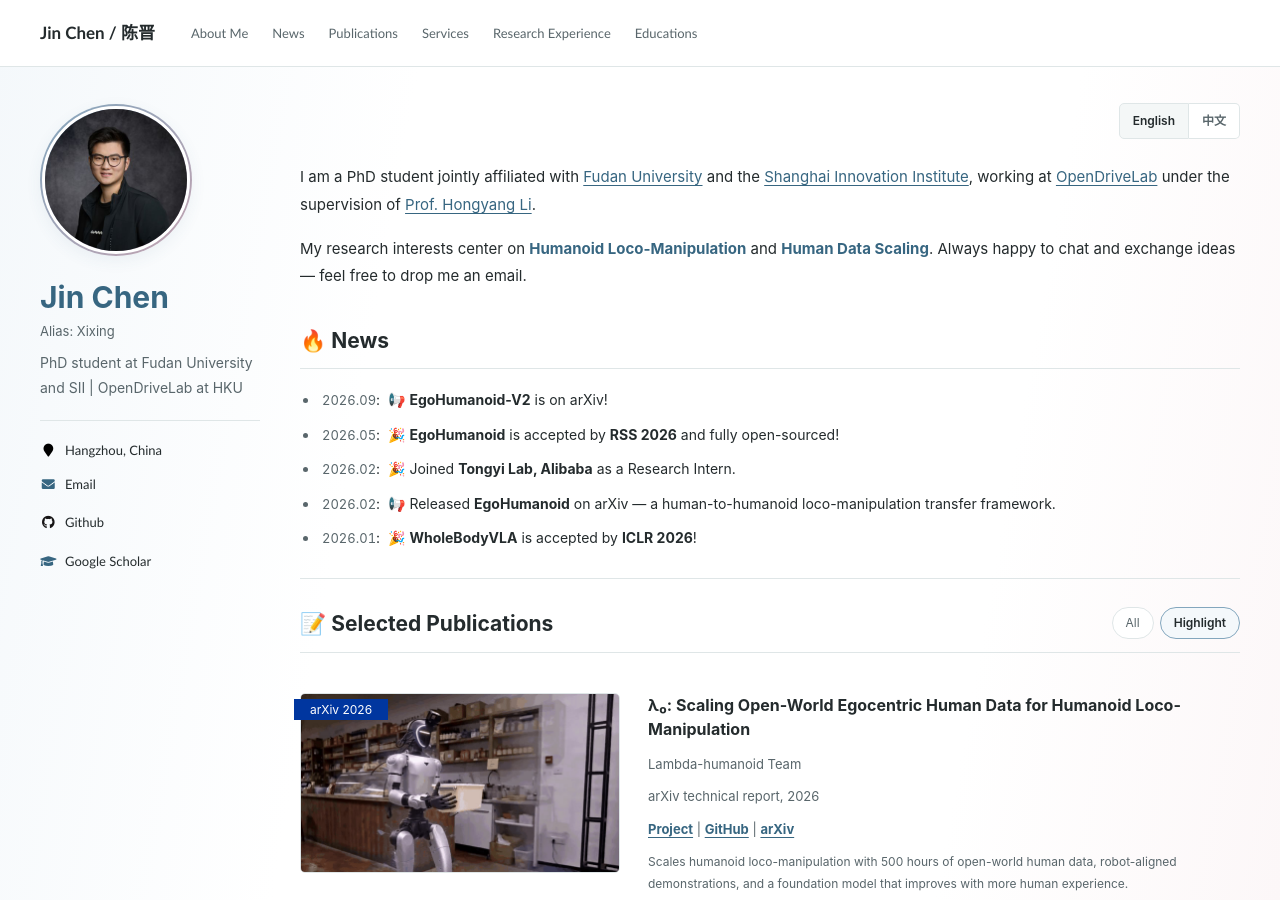
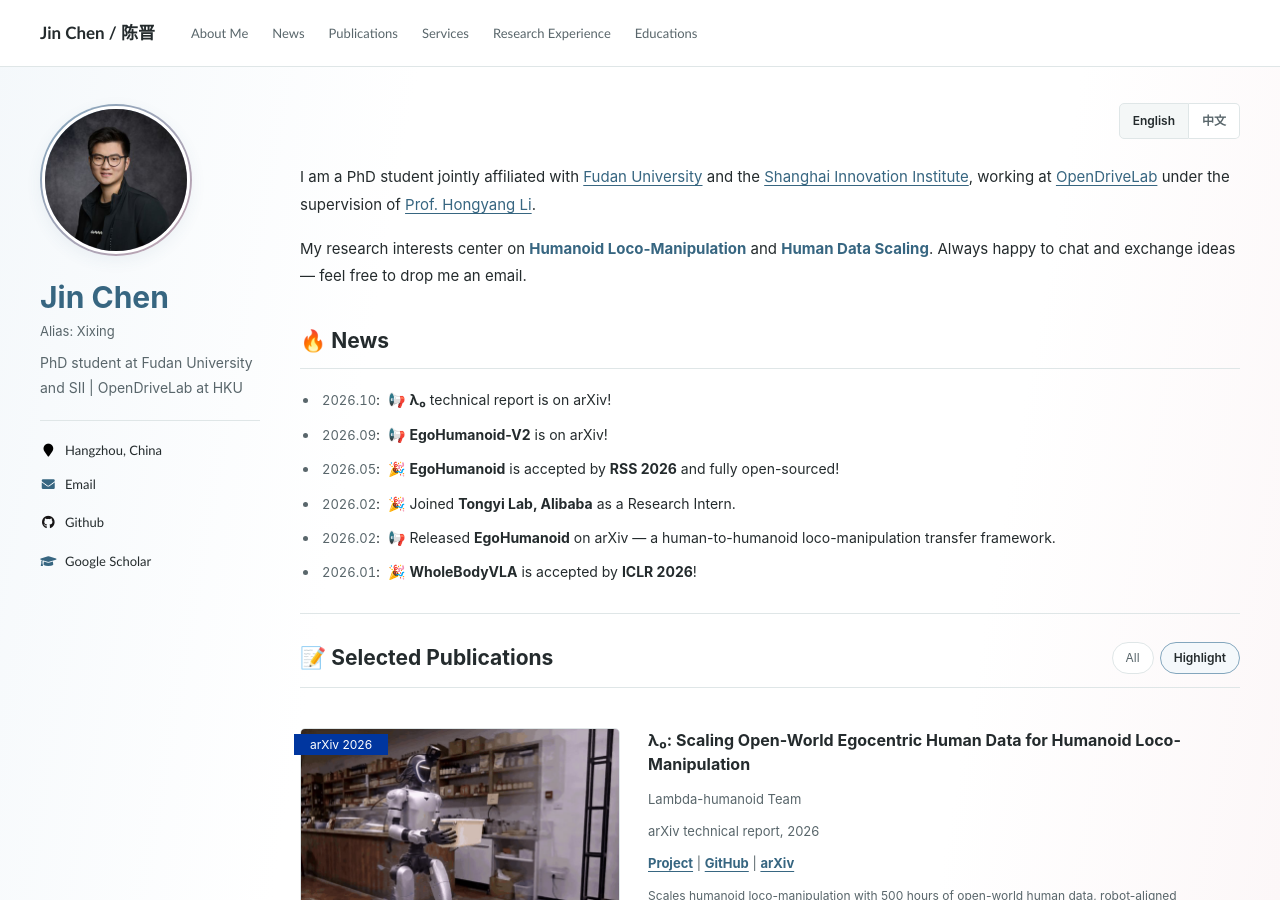
Before and after one commit to JinChen0056/jinchen0056.github.io, a Jekyll site: the page built from _pages/about.md, in a window 1280 px wide and 900 px high. Built offline with Jekyll 4.4.1, drawn with Linux system fonts in a browser that asks for light colours.

Commit message:
Announce lambda0 technical report in homepage news

```diff
--- a/_pages/about.md
+++ b/_pages/about.md
@@ -61,6 +61,7 @@ I am a PhD student jointly affiliated with [Fudan University](https://www.fudan.
 My research interests center on **Humanoid Loco-Manipulation** and **Human Data Scaling**. Always happy to chat and exchange ideas — feel free to drop me an email.
 
 # 🔥 News
+- *2026.10*: &nbsp;📢 **λ₀** technical report is on arXiv!
 - *2026.09*: &nbsp;📢 **EgoHumanoid-V2** is on arXiv!
 - *2026.05*: &nbsp;🎉 **EgoHumanoid** is accepted by **RSS 2026** and fully open-sourced!
 - *2026.02*: &nbsp;🎉 Joined **Tongyi Lab, Alibaba** as a Research Intern.
@@ -349,6 +350,7 @@ Two tracks — **Manipulation** and **World Model** — attracting 300+ teams wo
 我的研究方向聚焦于**人形机器人移动操作**与**人类数据规模化**。欢迎通过邮件交流讨论。
 
 # 🔥 最新动态
+- *2026.10*: &nbsp;📢 **λ₀** 技术报告发布于 arXiv！
 - *2026.09*: &nbsp;📢 **EgoHumanoid-V2** 发布于 arXiv！
 - *2026.05*: &nbsp;🎉 **EgoHumanoid** 被 **RSS 2026** 接收并完整开源。
 - *2026.02*: &nbsp;🎉 加入**阿里巴巴通义实验室**担任研究实习生。
```
